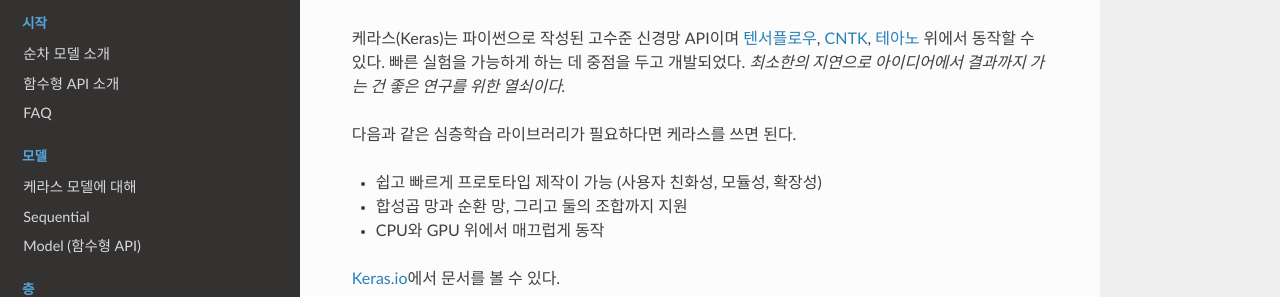
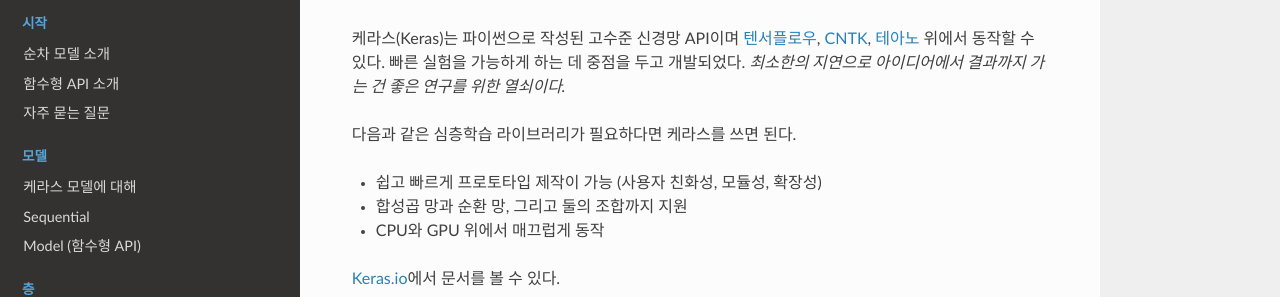
Before and after one commit to wariua/keras-docs-ko, an MkDocs documentation site: the page built from sources/index.md, in a window 1280 px wide. Shown: the part 272-569 px from the top of the page. Built offline with MkDocs 1.6.1, drawn with Linux system fonts in a browser that asks for light colours; nearby versions of some CDN libraries; old or Windows-style settings are respelled for this version of MkDocs.

Commit message:
translated menu titles

```diff
--- a/mkdocs.yml
+++ b/mkdocs.yml
@@ -15,7 +15,7 @@ pages:
 - 시작:
   - 순차 모델 소개: getting-started/sequential-model-guide.md
   - 함수형 API 소개: getting-started/functional-api-guide.md
-  - FAQ: getting-started/faq.md
+  - 자주 묻는 질문: getting-started/faq.md
 - 모델:
   - 케라스 모델에 대해: models/about-keras-models.md
   - Sequential: models/sequential.md
@@ -34,7 +34,7 @@ pages:
   - 잡음 층: layers/noise.md
   - Layer wrappers: layers/wrappers.md
   - Writing your own Keras layers: layers/writing-your-own-keras-layers.md
-- Preprocessing:
+- 전처리:
   - Sequence Preprocessing: preprocessing/sequence.md
   - Text Preprocessing: preprocessing/text.md
   - Image Preprocessing: preprocessing/image.md
```
